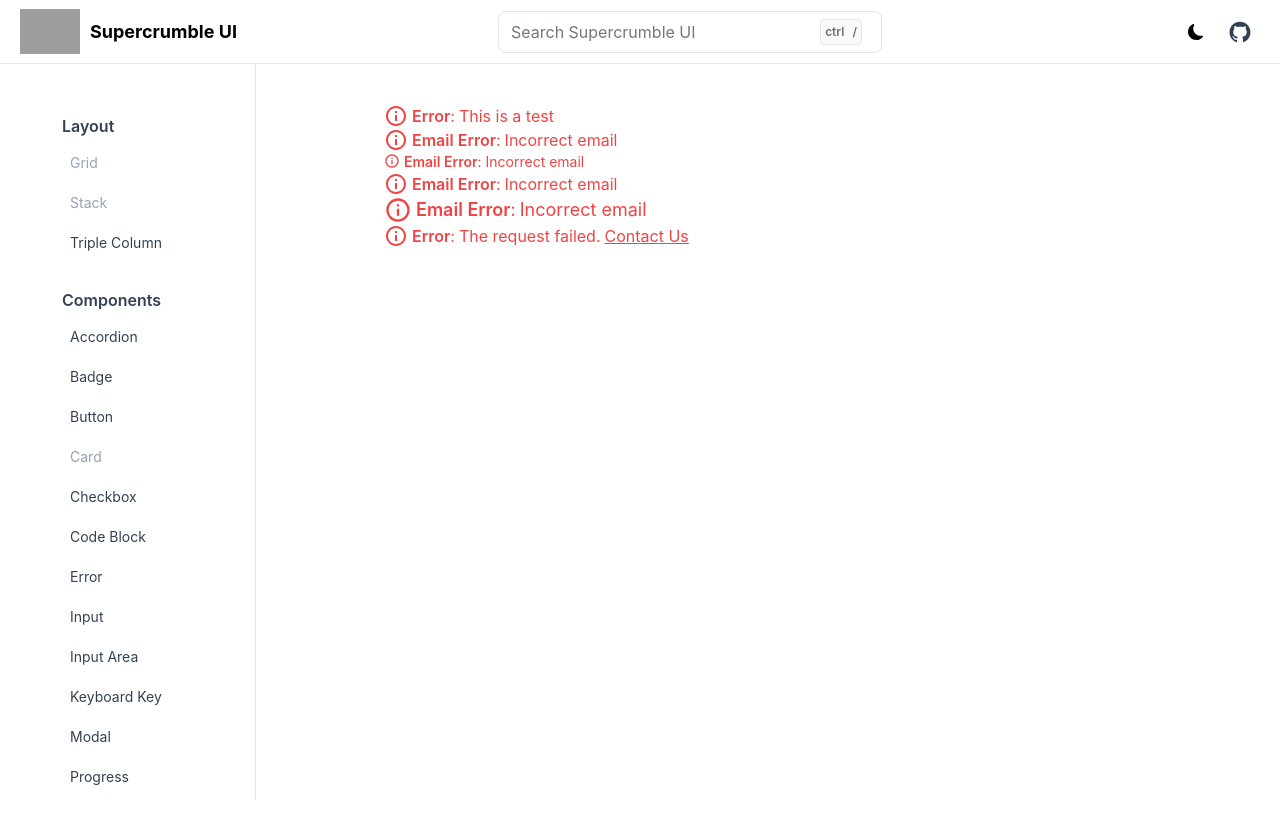
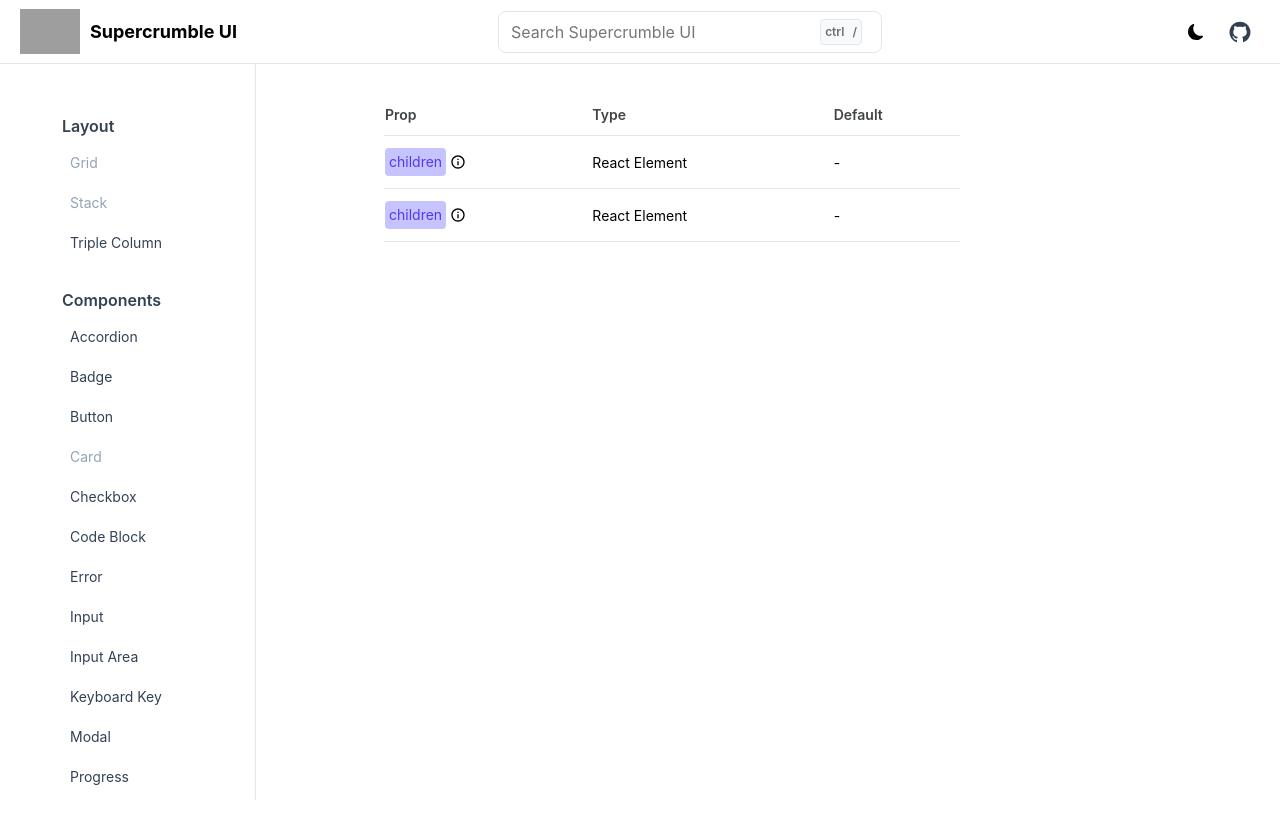
Before and after one commit to elijahnikov/ui, a Next.js app: page / in a window 1280 px wide. Shown: the top 838 px of the page. Built offline with nearby package versions, Linux system fonts and the light colour scheme; grey boxes are pictures that could not be loaded.

Commit message:
creating apireferencetable

```diff
--- a/package.json
+++ b/package.json
@@ -13,6 +13,7 @@
 		"@radix-ui/react-dialog": "^1.0.4",
 		"@radix-ui/react-popover": "1.0.5",
 		"@radix-ui/react-tooltip": "^1.0.5",
+		"@tanstack/react-table": "^8.9.2",
 		"@types/node": "18.14.0",
 		"@types/prismjs": "^1.26.0",
 		"@types/react": "^18.0.28",
--- /dev/null
+++ b/src/components/common/APIReferenceTable/APIReferenceTable.tsx
@@ -0,0 +1,111 @@
+import * as React from "react";
+
+import {
+    createColumnHelper,
+    flexRender,
+    getCoreRowModel,
+    useReactTable,
+} from "@tanstack/react-table";
+import Tooltip from "@/components/ui/Tooltip/Tooltip";
+import { BiInfoCircle } from "react-icons/bi";
+
+type Prop = {
+    propName: string;
+    tooltip: string;
+    type: string;
+    default: string;
+};
+
+const columnHelper = createColumnHelper<Prop>();
+
+const columns = [
+    columnHelper.accessor("propName", {
+        header: () => <span>Prop</span>,
+        cell: (info) => (
+            <div className="flex">
+                <p className="bg-primary-lighter text-primary-dark p-[4px] text-sm rounded-md">
+                    {info.getValue()}
+                </p>
+                <div className="flex">
+                    <Tooltip>
+                        <Tooltip.Trigger>
+                            <div className="p-0 ml-1">
+                                <BiInfoCircle />
+                            </div>
+                        </Tooltip.Trigger>
+                        <Tooltip.Content>
+                            {info.row.original.tooltip}
+                        </Tooltip.Content>
+                    </Tooltip>
+                </div>
+            </div>
+        ),
+    }),
+    columnHelper.accessor("type", {
+        header: () => <span>Type</span>,
+        cell: (info) => <span className="text-sm">{info.getValue()}</span>,
+    }),
+    columnHelper.accessor("default", {
+        header: () => <span>Default</span>,
+        cell: (info) => <span className="text-sm">{info.getValue()}</span>,
+    }),
+];
+
+interface APIReferenceTableProps {
+    data: Prop[];
+}
+
+const APIReferenceTable = ({ data }: APIReferenceTableProps) => {
+    const table = useReactTable({
+        data,
+        columns,
+        getCoreRowModel: getCoreRowModel(),
+    });
+
+    return (
+        <div className="w-[100%]">
+            <table className="w-[100%]">
+                <thead>
+                    {table.getHeaderGroups().map((headerGroup) => (
+                        <tr key={headerGroup.id}>
+                            {headerGroup.headers.map((header) => (
+                                <th
+                                    key={header.id}
+                                    className="text-left text-sm font-semibold text-ink-base dark:text-sky-base border-b-[1px] mb-[10px] pb-[10px]"
+                                >
+                                    {header.isPlaceholder
+                                        ? null
+                                        : flexRender(
+                                              header.column.columnDef.header,
+                                              header.getContext()
+                                          )}
+                                </th>
+                            ))}
+                        </tr>
+                    ))}
+                </thead>
+                <tbody>
+                    {table.getRowModel().rows.map((row) => (
+                        <>
+                            <tr className="p-[10px] h-[20px]" key={row.id}>
+                                {row.getVisibleCells().map((cell) => (
+                                    <td
+                                        className="py-3 whitespace-nowrap border-b-[1px]"
+                                        key={cell.id}
+                                    >
+                                        {flexRender(
+                                            cell.column.columnDef.cell,
+                                            cell.getContext()
+                                        )}
+                                    </td>
+                                ))}
+                            </tr>
+                        </>
+                    ))}
+                </tbody>
+            </table>
+        </div>
+    );
+};
+
+export default APIReferenceTable;
--- a/src/pages/index.tsx
+++ b/src/pages/index.tsx
@@ -1,26 +1,25 @@
+import APIReferenceTable from "@/components/common/APIReferenceTable/APIReferenceTable";
 import Layout from "@/components/common/Layout/Layout";
 import Error from "@/components/ui/Error/Error";
 
 export default function Home() {
     return (
         <Layout>
-            <Error>This is a test</Error>
-            <Error label="Email Error">Incorrect email</Error>
-            <Error size="sm" label="Email Error">
-                Incorrect email
-            </Error>
-            <Error size="base" label="Email Error">
-                Incorrect email
-            </Error>
-            <Error size="large" label="Email Error">
-                Incorrect email
-            </Error>
-            <Error
-                error={{
-                    message: "The request failed.",
-                    action: "Contact Us",
-                    link: "/",
-                }}
+            <APIReferenceTable
+                data={[
+                    {
+                        propName: "children",
+                        tooltip: "hello",
+                        type: "React Element",
+                        default: "-",
+                    },
+                    {
+                        propName: "children",
+                        tooltip: "hello",
+                        type: "React Element",
+                        default: "-",
+                    },
+                ]}
             />
         </Layout>
     );
```
